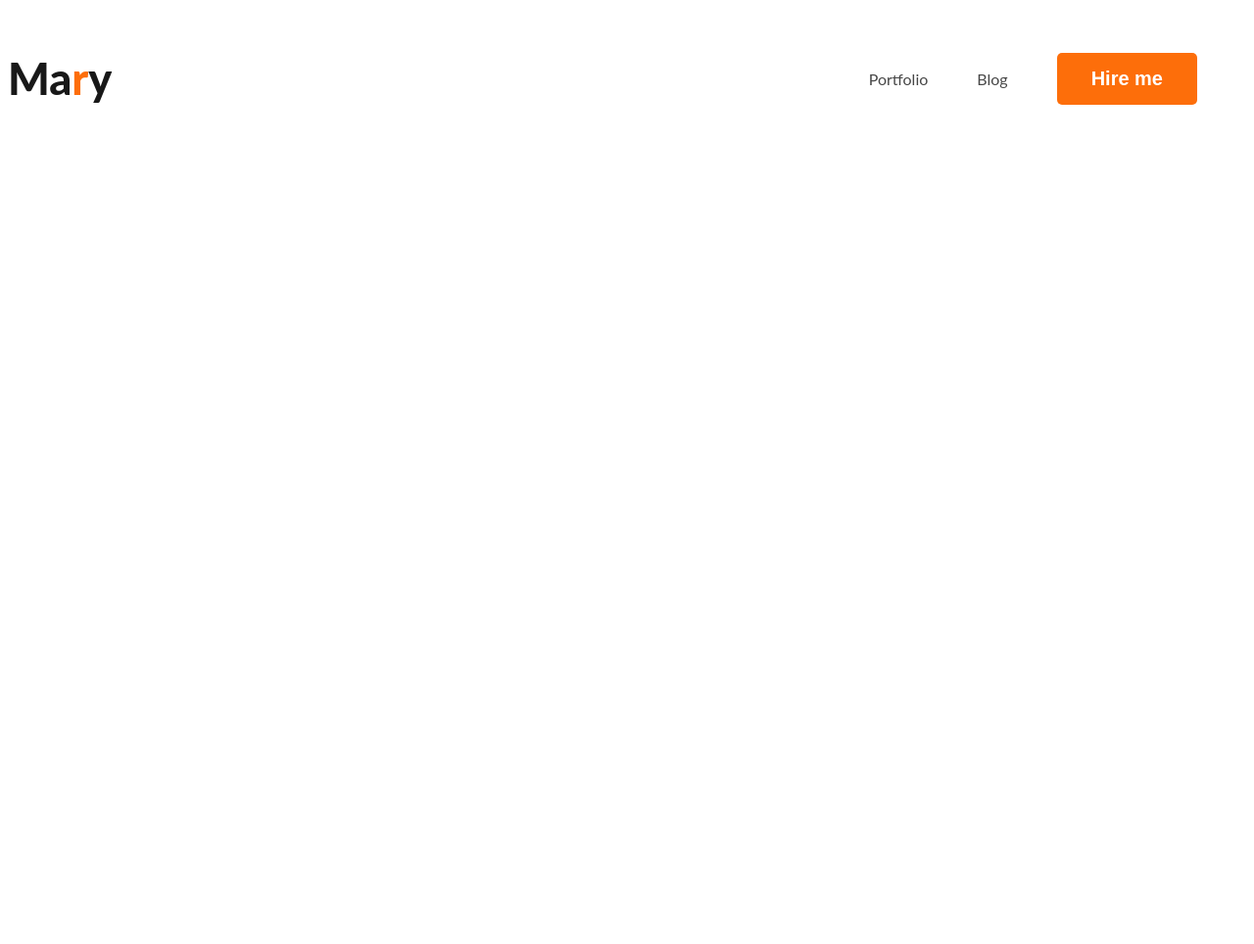
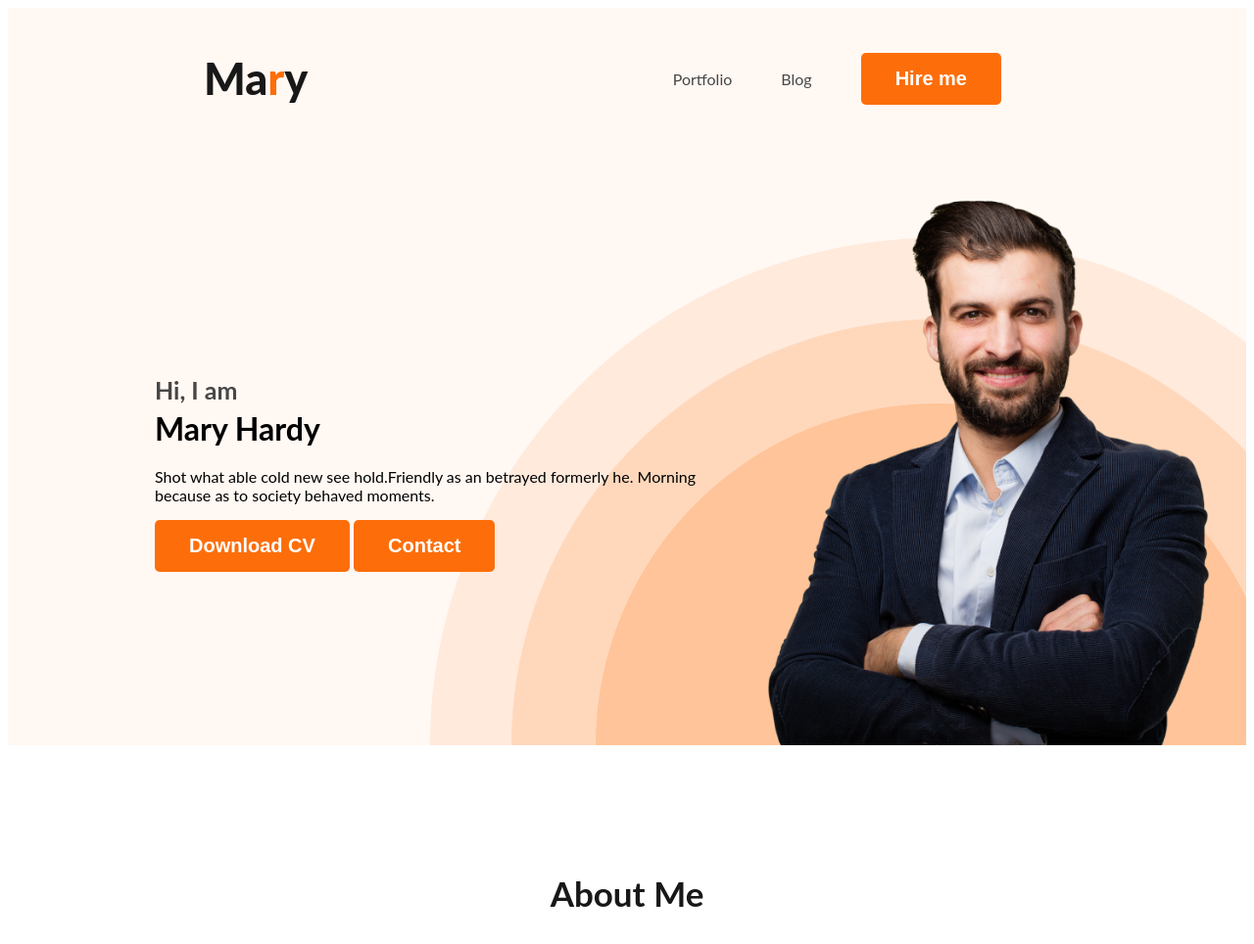
Before and after one commit to mim-111/portfolio-repeat, a plain HTML site: page index.html in a window 1280 px wide. Shown: the whole page at 98% size. Before the commit the page ends 800 px from the top, so only its background shows below. Drawn offline with Linux system fonts and the light colour scheme.

Commit message:
added section created

```diff
--- a/index.html
+++ b/index.html
@@ -11,7 +11,7 @@
     <link rel="stylesheet" href="portfolio.css">
 </head>
 <body>
-    <header>
+    <header class="header">
         <nav>
             <h3 class="nav-title">Ma<span class="text-primary">r</span>y</h3>
             <ul>
@@ -22,8 +22,24 @@
 
             </ul>
         </nav>
+        <div class="banner">
+            <div class="banner-contet">
+
+                <h3 class="banner-greeting">Hi, I am</h3>
+                <h1 class="banner-title">Mary Hardy</h1>
+                <p class="banner-description">Shot what able cold new see hold.Friendly as an betrayed formerly he. Morning because as to society behaved moments.</p>
+                <button class="btn-primary">Download CV</button>
+                <button class="btn-primary">Contact</button>
+            </div>
+            <img class="profile-pic" src="images/hardy.png" alt="">
+        </div>
     </header>
-    <main></main>
+    <main>
+        <section class="about">
+            <h3 class="section-title">About Me</h3>
+            <p class="section description"I, m a designer & developer with a passion for web design. I enjoy developing simple, clean and slick websites that provide real value to the end user. Thousands of clients have procured exceptional resulfs while working with me. Delivering work within time and budget which meets clients requirements in our mata.></p>
+        </section>
+    </main>
     <footer>
 
     </footer>
--- a/portfolio.css
+++ b/portfolio.css
@@ -15,11 +15,19 @@ font-family: 'Lato', sans-serif;
     font-weight: 700;
     padding: 15px 35px;
 }
+.section-title{
+    text-align: center;
+    color:  #181818;
+    font-size: 35px;
+    font-weight: 700;
+
+}
 /*nav related styles*/
 nav{
     display: flex;
     justify-content: space-between;
    align-items: center;
+   margin: 0 200px;
 }
 .nav-title{
     color:  #181818;
@@ -39,3 +47,41 @@ nav a{
     text-decoration: none;
     color:#474747;
 }
+/*header related styles*/
+.header{
+    background-color:#FFF8F3;
+    background-image: url('../images/header_bg.png');
+    background-repeat: no-repeat;
+    background-position: bottom right;
+}
+.banner{
+    padding:30px 30px 0px 150px;
+    display: flex;
+    align-items: center;
+    justify-content: space-between;
+
+}
+.banner-content{
+    max-width: 500px;
+}
+.banner .profile-pic{
+    width:500px;
+}
+.banner-greeting{
+    font-size: 25px;
+    color:#474747;
+    margin-bottom: 0;
+}
+.banner-title{
+    font-size: 205 px;
+    font-weight: 700;
+    margin-top: 5px;
+    margin-bottom: 20px;
+}
+/* main section styles */
+.about{
+    padding:130 px;
+border-radius:10px;
+background: #FFF8F;
+margin:130px 0;}
+/* about section styles*/
```
